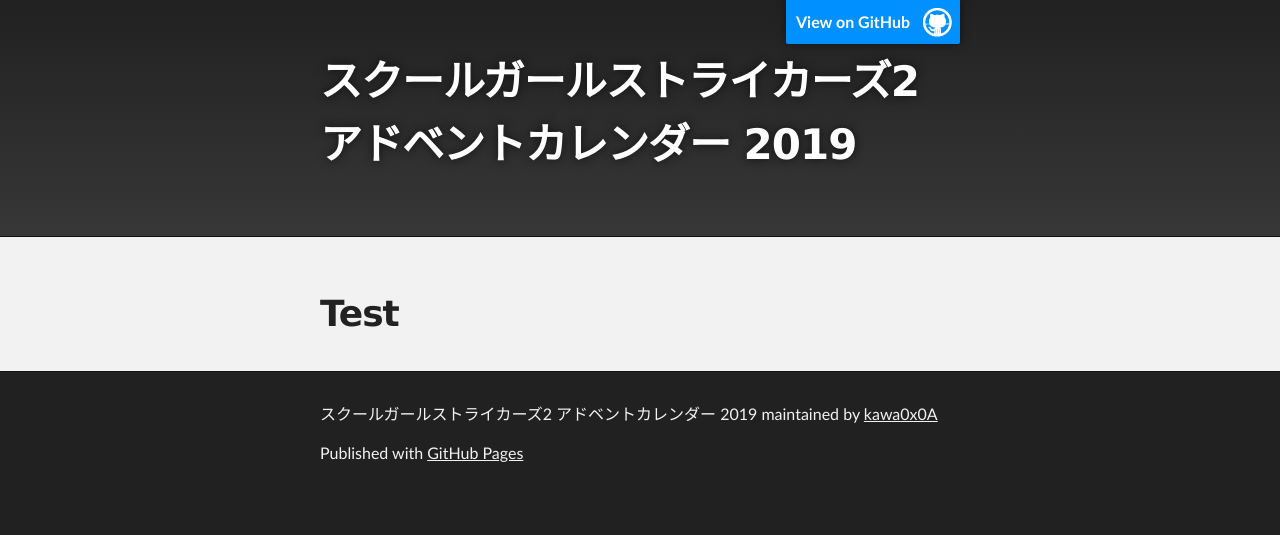
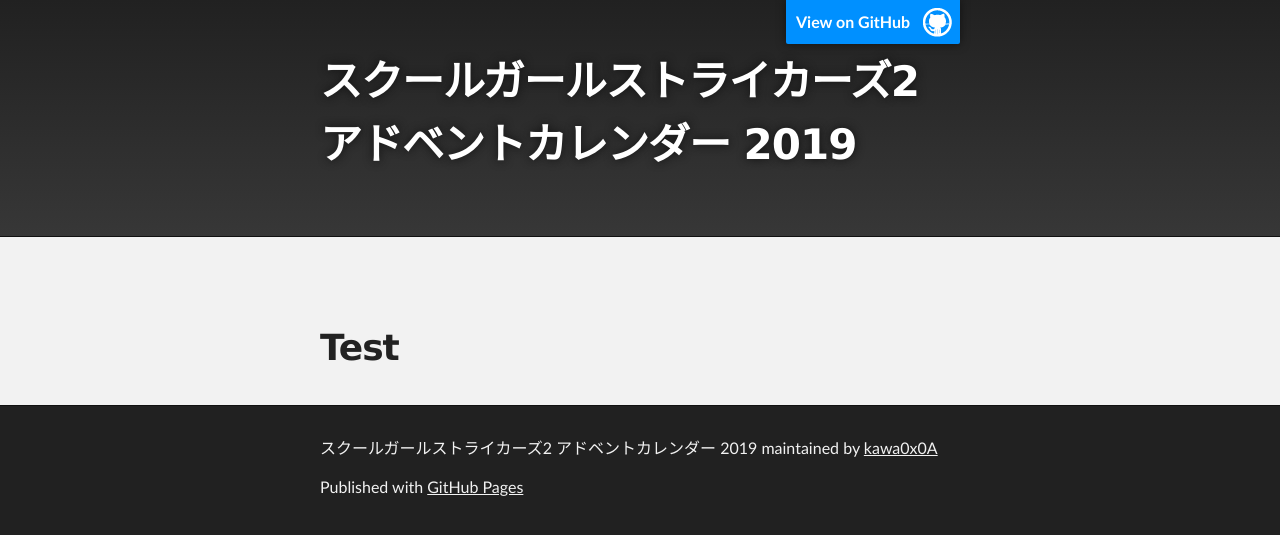
Before and after one commit to kawa0x0A/SchoolGirlStrikersAdventCalendar2019, a Jekyll site: the page built from _posts/2019-12-01-Introduction.md, in a window 1280 px wide. Shown: the top 535 px of the page. Built offline with Jekyll 4.4.1, drawn with Linux system fonts in a browser that asks for light colours; the repository's description, which GitHub fills in, is left out.

Commit message:
Update post.html

```diff
--- a/_layouts/post.html
+++ b/_layouts/post.html
@@ -33,6 +33,8 @@
     <!-- MAIN CONTENT -->
     <div id="main_content_wrap" class="outer">
       <section id="main_content" class="inner">
+        <h1>{{ title }}</h1>
+        <br>
         {{ content }}
       </section>
     </div>
```
